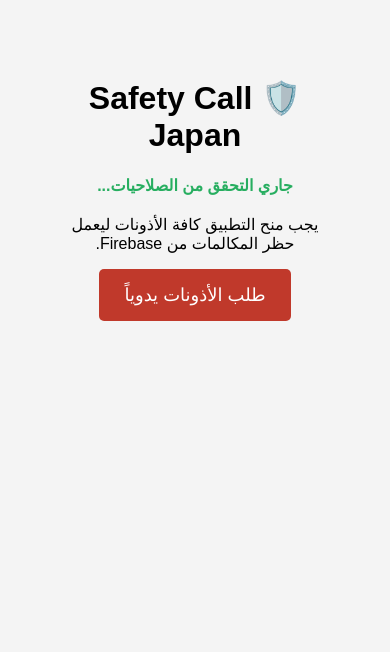
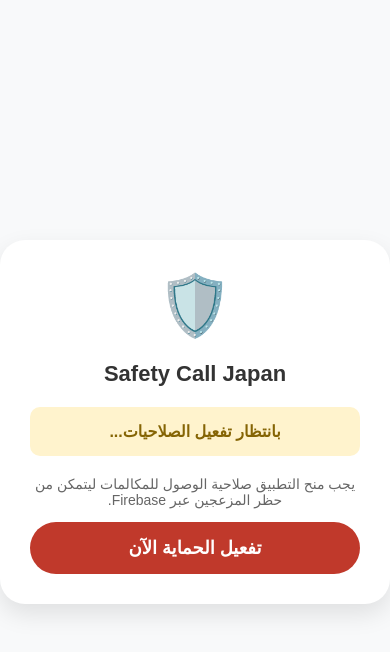
Before and after one commit to zkimtar-ops/Nospamjp, a plain HTML site: page www/index.html in a window 390 px wide. Drawn offline with Linux system fonts and the light colour scheme; some packages are replaced by stand-ins of ours.

Commit message:
Update index.html

```diff
--- a/www/index.html
+++ b/www/index.html
@@ -2,27 +2,60 @@
 <html lang="ar" dir="rtl">
 <head>
     <meta charset="UTF-8">
-    <meta name="viewport" content="width=device-width, initial-scale=1">
+    <meta name="viewport" content="width=device-width, initial-scale=1, maximum-scale=1, user-scalable=no, viewport-fit=cover">
     <title>Safety Call Japan</title>
     <style>
-        body { font-family: sans-serif; text-align: center; padding: 50px; background: #f4f4f4; }
-        .btn { background: #c0392b; color: white; border: none; padding: 15px 25px; border-radius: 5px; font-size: 18px; cursor: pointer; }
-        .status { margin: 20px; font-weight: bold; color: #27ae60; }
+        body {
+            margin: 0; padding: 0; font-family: sans-serif;
+            background: #f8f9fa; display: flex; align-items: center;
+            justify-content: center; height: 100vh; text-align: center;
+        }
+        .container { background: white; padding: 30px; border-radius: 25px; box-shadow: 0 10px 25px rgba(0,0,0,0.1); width: 85%; }
+        .icon { font-size: 60px; color: #c0392b; margin-bottom: 20px; }
+        h1 { font-size: 22px; color: #333; margin-bottom: 10px; }
+        .status-box { padding: 15px; border-radius: 10px; margin: 20px 0; font-weight: bold; }
+        .waiting { background: #fff3cd; color: #856404; }
+        .ready { background: #d4edda; color: #155724; }
+        .btn {
+            background: #c0392b; color: white; border: none; padding: 15px;
+            border-radius: 50px; width: 100%; font-size: 18px; font-weight: bold; cursor: pointer;
+        }
     </style>
 </head>
 <body>
-    <h1>🛡️ Safety Call Japan</h1>
-    <div class="status" id="status">جاري التحقق من الصلاحيات...</div>
-    <p>يجب منح التطبيق كافة الأذونات ليعمل حظر المكالمات من Firebase.</p>
-    <button class="btn" onclick="requestPermissions()">طلب الأذونات يدوياً</button>
+    <div class="container">
+        <div class="icon">🛡️</div>
+        <h1>Safety Call Japan</h1>
+        <div id="status" class="status-box waiting">بانتظار تفعيل الصلاحيات...</div>
+        <p style="color: #666; font-size: 14px;">يجب منح التطبيق صلاحية الوصول للمكالمات ليتمكن من حظر المزعجين عبر Firebase.</p>
+        <button class="btn" onclick="askPermissions()">تفعيل الحماية الآن</button>
+    </div>
 
     <script src="cordova.js"></script>
     <script>
         document.addEventListener('deviceready', function() {
-            requestPermissions();
+            console.log("التطبيق جاهز للعمل");
+            checkCurrentPermissions();
         }, false);
 
-        function requestPermissions() {
+        function checkCurrentPermissions() {
+            var permissions = cordova.plugins.permissions;
+            permissions.hasPermission(permissions.READ_PHONE_STATE, function(status) {
+                if (status.hasPermission) {
+                    updateUIStatus(true);
+                }
+            });
+        }
+
+        function updateUIStatus(isActive) {
+            var st = document.getElementById('status');
+            if (isActive) {
+                st.innerText = "النظام يعمل بنجاح ✅";
+                st.className = "status-box ready";
+            }
+        }
+
+        function askPermissions() {
             var permissions = cordova.plugins.permissions;
             var list = [
                 permissions.READ_PHONE_STATE,
@@ -31,13 +64,14 @@
             ];
 
             permissions.requestPermissions(list, function(status) {
-                if(status.hasPermission) {
-                    document.getElementById('status').innerText = "الحماية مفعلة ✅";
+                if (status.hasPermission) {
+                    updateUIStatus(true);
+                    alert("تم تفعيل الصلاحيات! تأكد من تعيين التطبيق كافتراضي في إعدادات الهاتف.");
                 } else {
-                    document.getElementById('status').innerText = "الصلاحيات مرفوضة ❌";
+                    alert("تم رفض الصلاحيات. التطبيق لن يتمكن من حظر المكالمات.");
                 }
             }, function() {
-                document.getElementById('status').innerText = "حدث خطأ في طلب الأذونات";
+                alert("حدث خطأ تقني أثناء طلب الصلاحيات.");
             });
         }
     </script>
```
